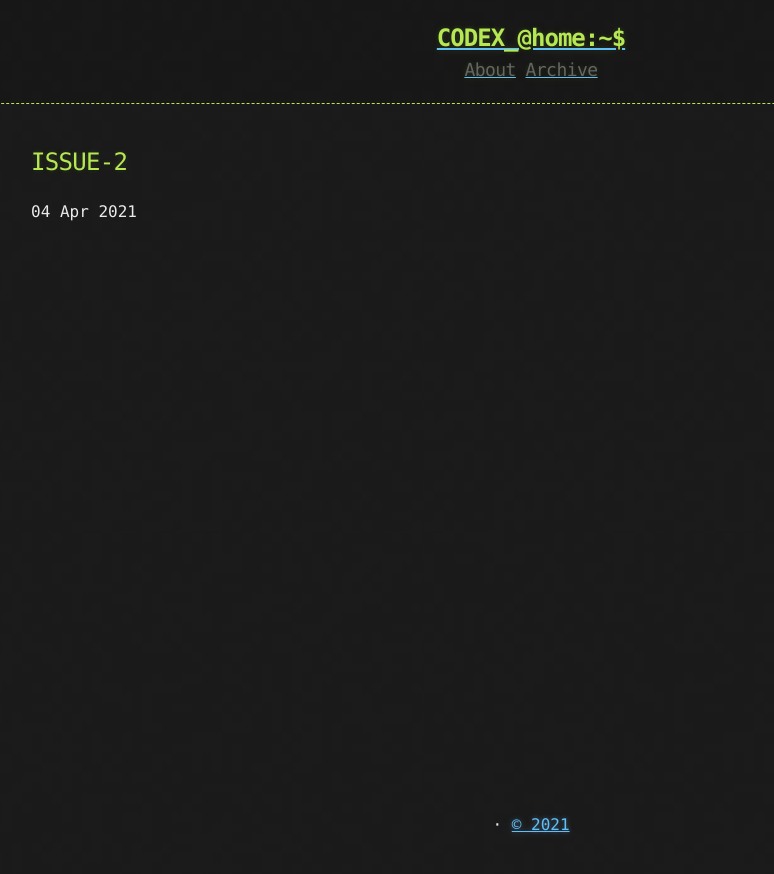
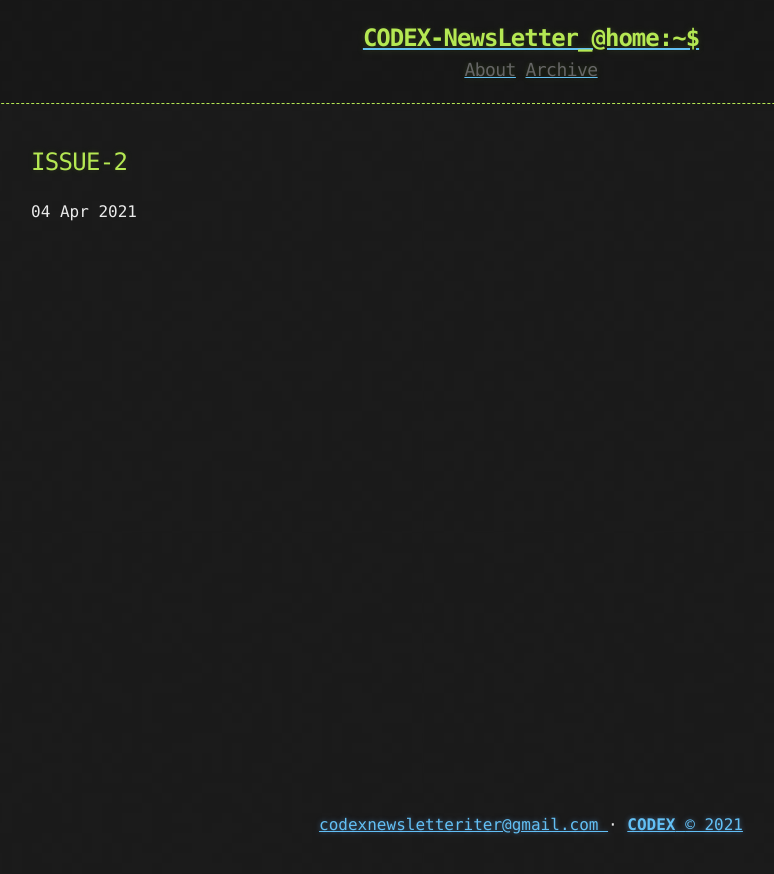
Before and after one commit to codex-iter/NewsLetter, a Jekyll site: the page built from _posts/2021-04-04-ISSUE-2.md, in a window 1280 px wide. Shown: the top 874 px of the page, without its empty margins (109-883 px from the left). Built offline with Jekyll 4.4.1, drawn with Linux system fonts in a browser that asks for light colours; our own code applies the rules of GitHub Pages for plain Markdown files.

Commit message:
Update _config.yml

```diff
--- a/_config.yml
+++ b/_config.yml
@@ -1,3 +1,36 @@
-theme: jekyll-theme-hacker
-title: CODEX NewsLetter
+title: CODEX-NewsLetter
 description: Get updated informations regarding CODEX community, members, their working projects, contributions and achievements. <iframe src="https://docs.google.com/forms/d/e/1FAIpQLSc2s3Q7DE6P4X5BBPwyMJhtmyG2iJTrERmsXtuK413NazzjCw/viewform?embedded=true" width="700" height="520" frameborder="0" marginheight="0" marginwidth="0">Loading…</iframe>
+author:
+  name: "CODEX-NewsLetter"
+  url: "https://codex-iter.github.io/NewsLetter/"
+
+email: "codexnewsletteriter@gmail.com"
+
+baseurl: /
+
+source: .
+destination: ./_site
+permalink: /:title
+paginate: 3
+paginate_path: /page/:num/
+
+defaults:
+  -
+    scope:
+      path: ""
+      type: "posts"
+    values:
+      layout: "post"
+
+future: true
+plugins:
+  - jekyll-seo-tag
+  - jekyll-paginate
+  - jekyll-sitemap
+
+disqus_shortname: CODEX-NewsLetter
+disqus_url: "https://codex-iter.github.io/NewsLetter/"
+
+# Custom variables
+owner : "CODEX"
+year : "2021"
```
